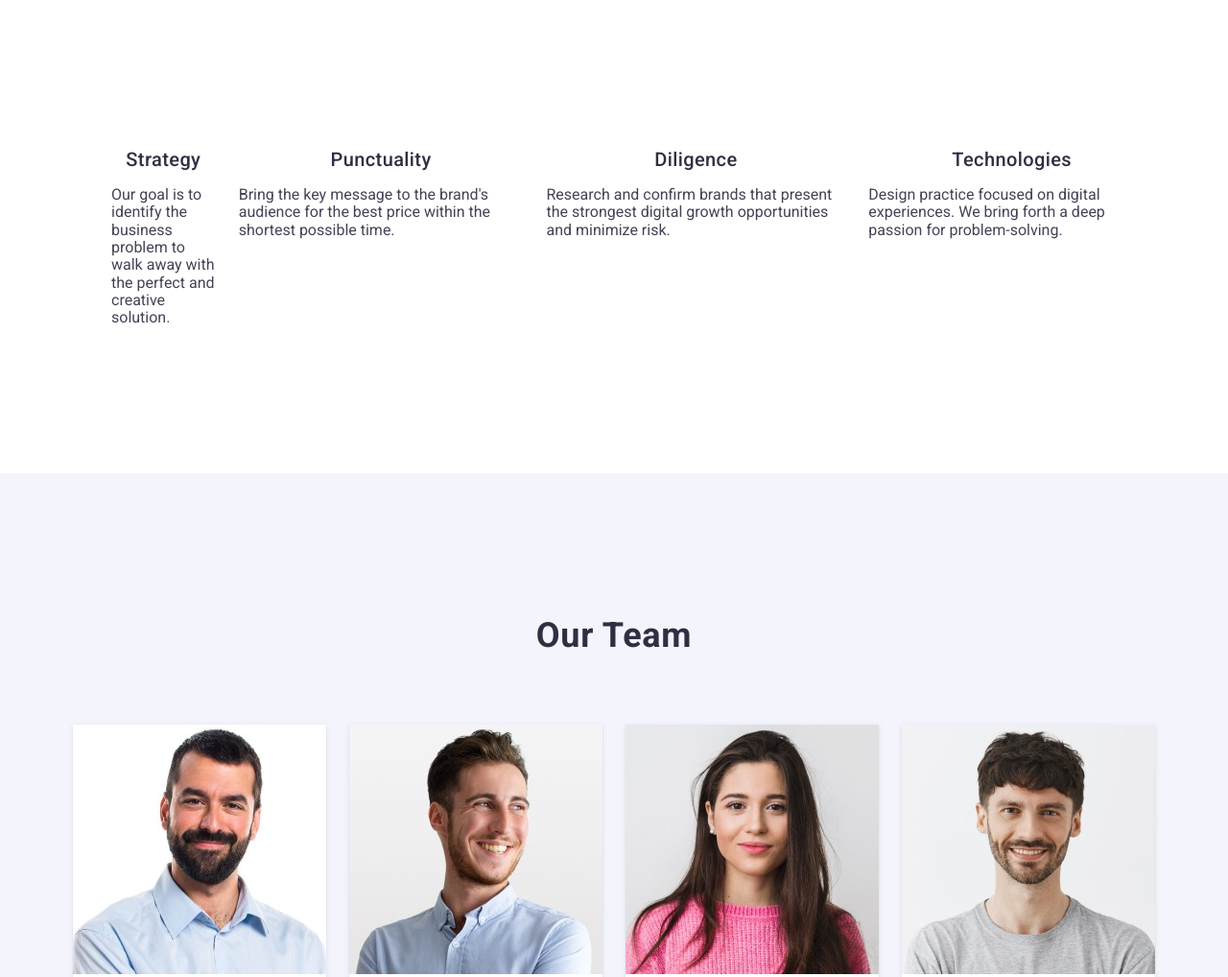
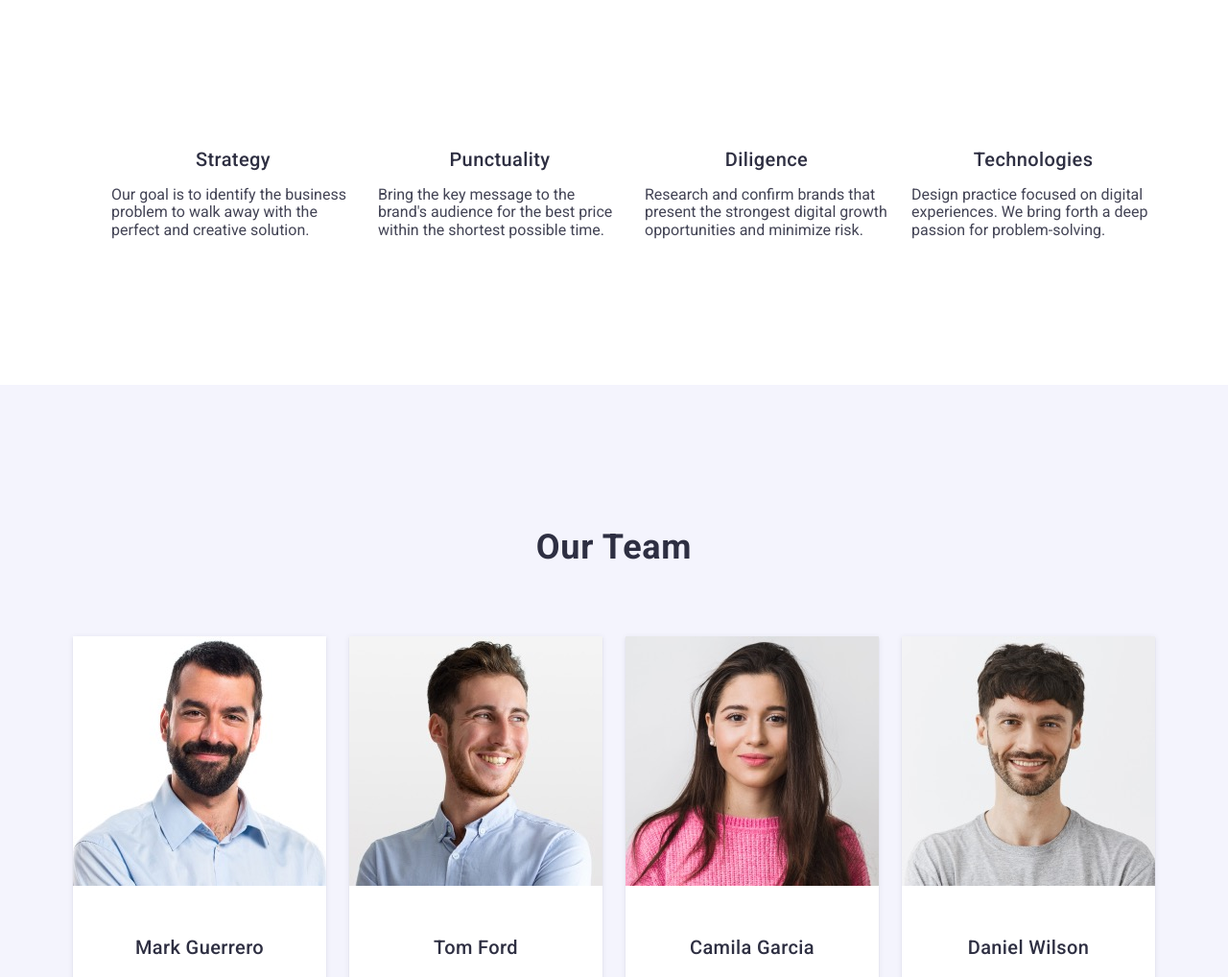
Before and after one commit to darizhy/goit-markup-hw-03, a plain HTML site: page index.html in a window 1280 px wide. Shown: the part 720-1738 px from the top of the page at 96% size. Drawn offline with nearby package versions, Linux system fonts and the light colour scheme.

Commit message:
./././.?.?>/

```diff
--- a/css/styles.css
+++ b/css/styles.css
@@ -196,7 +196,7 @@ border-radius: 0px 0px 4px 4px;
     gap: 8px;
 margin-bottom: 8px; padding: 32px 0 32px; }
 
-.sect-frame{ width: calc((100% - 72px) / 4);}
+.sect-cont{ width: calc((100% - 72px) / 4);}
 
 .h-sect{ color: #2e2f42;
     font-weight: 500;
--- a/index.html
+++ b/index.html
@@ -70,7 +70,7 @@
       <div class="container">
         <h2 class="visually-hidden" >content</h2>
         <ul class="sect-cont-line">
-          <li class="sect-cont sect-frame"><h3 class="h-sect">Strategy </h3> <p class="para.second">Our goal is to identify the business
+          <li class="sect-cont"><h3 class="h-sect">Strategy </h3> <p class="para.second">Our goal is to identify the business
             problem to walk away with the perfect and creative solution. </p></li>
           <li class="sect-cont"><h3 class="h-sect">Punctuality </h3>
           <p class="para-second">Bring the key message to the brand's audience for the best price within the shortest possible time.</p></li>
```
